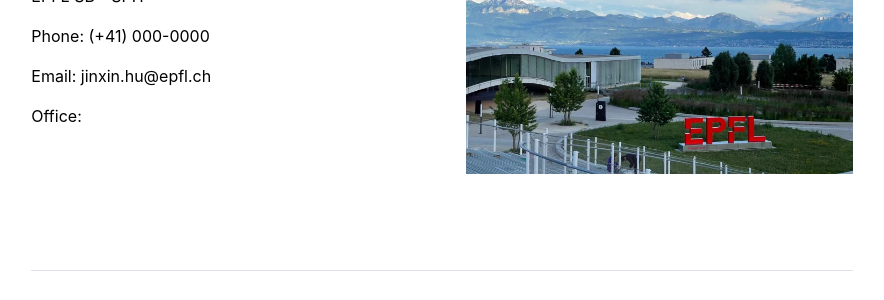
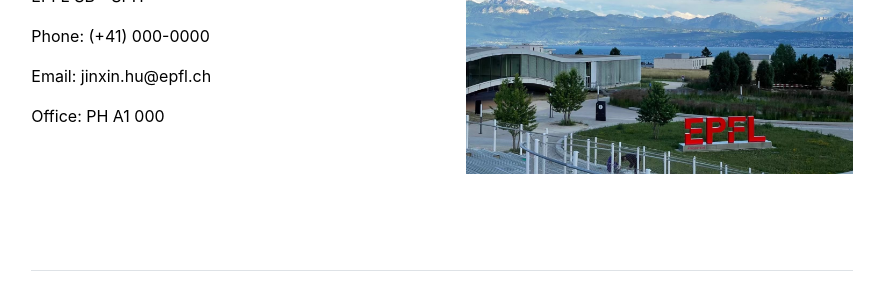
Before and after one commit to JinxinHu/jinxinhu.github.io, a Jekyll site: the page built from contact.md, in a window 1280 px wide. Shown: the part 388-688 px from the top of the page, without its empty margins (198-1082 px from the left). Built offline with Jekyll 4.4.1, drawn with Linux system fonts in a browser that asks for light colours.

Commit message:
Update settings.yml

```diff
--- a/_data/settings.yml
+++ b/_data/settings.yml
@@ -22,4 +22,4 @@ social:
 - {icon: 'linkedin', link: 'https://linkedin.com/in/'}
 
 contacts:
-- {name: 'Jinxin Hu', title: 'Master 1 student', department: 'Institute of Physics', institution: 'École polytechnique fédérale de Lausanne (EPFL)', institution_address: 'EPFL SB - SPH', phone: '(+41) 000-0000', email: 'jinxin.hu@epfl.ch', image: 'assets/img/EPFL.JPG'}
+- {name: 'Jinxin Hu', title: 'Master 1 student', department: 'Institute of Physics', institution: 'École polytechnique fédérale de Lausanne (EPFL)', institution_address: 'EPFL SB - SPH', phone: '(+41) 000-0000', email: 'jinxin.hu@epfl.ch', office: 'PH A1 000', image: 'assets/img/EPFL.JPG'}
```
